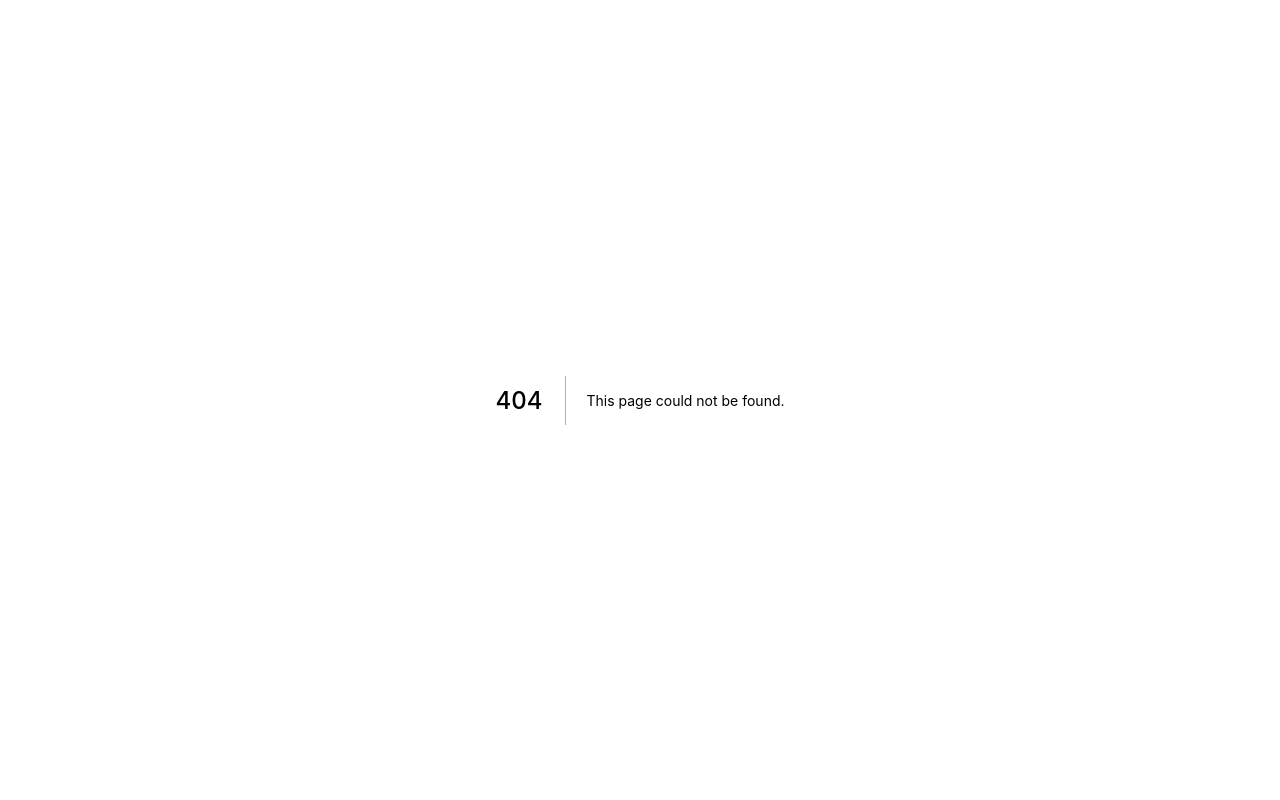
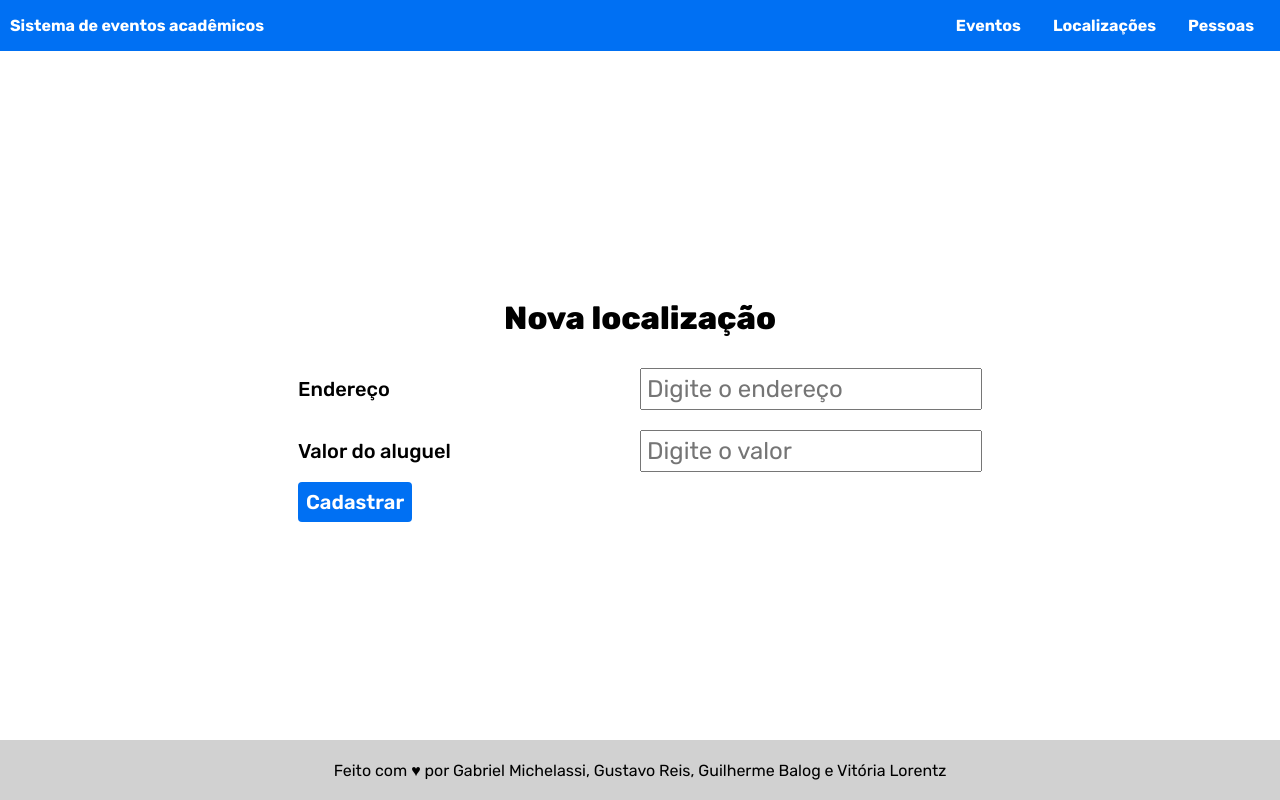
Before and after one commit to GuilhermeBalog/eventos-academicos-frontend, a Next.js app: page /localizacoes/novo in a window 1280 px wide. Before the commit this address had no page. Built offline with nearby package versions, Linux system fonts and the light colour scheme; no server answers.

Commit message:
página de add localização

```diff
--- a/package.json
+++ b/package.json
@@ -11,6 +11,7 @@
     "axios": "^0.21.0",
     "next": "10.0.2",
     "react": "17.0.1",
-    "react-dom": "17.0.1"
+    "react-dom": "17.0.1",
+    "react-icons": "^3.11.0"
   }
 }
--- /dev/null
+++ b/pages/localizacoes/novo.js
@@ -0,0 +1,43 @@
+import Head from 'next/head'
+import Link from 'next/link'
+import { useRouter } from 'next/router'
+import { useState } from 'react'
+import { FaTrashAlt, FaPlus } from 'react-icons/fa'
+import Layout from '../../components/Layout'
+import api from '../../services/api'
+import styles from '../../styles/Home.module.css'
+
+export default function NovaLocalizacao() {
+  const [endereco, setEndereco] = useState("")
+  const [valor, setValor] = useState("")
+  const router = useRouter()
+
+  async function handleSubmit(e) {
+    e.preventDefault()
+    await api.post('/localizacoes', { endereco, valor })
+    router.push('/localizacoes')
+  }
+
+  return (
+    <Layout>
+      <Head>
+        <title>Nova localização</title>
+        <link rel="icon" href="/favicon.ico" />
+      </Head>
+
+      <h1>Nova localização</h1>
+
+      <form onSubmit={handleSubmit}>
+        <div>
+          <label htmlFor="endereco">Endereço</label>
+          <input type="text" name="endereco" onChange={e => setEndereco(e.target.value)} id="endereco" placeholder="Digite o endereço" />
+        </div>
+        <div>
+          <label htmlFor="valor">Valor do aluguel</label>
+          <input type="text" name="valor" onChange={e => setValor(e.target.value)} id="valor" placeholder="Digite o valor" />
+        </div>
+        <button type="submit">Cadastrar</button>
+      </form>
+    </Layout>
+  )
+}
--- a/styles/Home.module.css
+++ b/styles/Home.module.css
@@ -14,7 +14,7 @@
   position: fixed;
   top: 0;
   width: 100%;
-  height: 50px;
+  min-height: 50px;
   padding: 0 10px;
   display: flex;
   justify-content: space-between;
@@ -46,6 +46,10 @@
 .noData{
   font-size: 1.25em;
   color: #8f8f8f;
+}
+
+.removeBtn{
+  background-color: #f20133 !important;
 }
 
 .footer {
@@ -98,12 +102,30 @@
   font-size: 1.5rem;
 }
 .grid {
-  display: flex;
+  /* display: flex;
   align-items: center;
   justify-content: center;
-  flex-wrap: wrap;
+  flex-wrap: wrap; */
+  display: grid;
+  grid-template-columns: 1fr 1fr;
+
   max-width: 800px;
-  margin-top: 3rem;
+  margin-top: 2.5rem;
+}
+
+.newCard{
+  margin: 1rem;
+  flex-basis: 45%;
+  padding: 1.5rem;
+  display: flex;
+  justify-content: center;
+  align-items: center;
+  color: #fff;
+  text-decoration: none;
+  border: 1px solid #eaeaea;
+  border-radius: 10px;
+  background-color: #0070f3;
+  cursor: pointer;
 }
 
 .card {
@@ -150,21 +172,9 @@
   font-weight: 300;
 }
 
-.card button{
-  background-color: #0070f3;
-  color: #fff;
-  border-radius: 4px;
-  cursor: pointer;
-  padding: 8px;
-  font-family: 'Rubik', sans-serif;
-  font-weight: 600;
-  border: none;
-}
-
-
 @media (max-width: 600px) {
   .grid {
     width: 100%;
-    flex-direction: column;
+    grid-template-columns: 1fr;
   }
 }
--- a/styles/globals.css
+++ b/styles/globals.css
@@ -15,3 +15,36 @@ a {
 * {
   box-sizing: border-box;
 }
+
+button{
+  background-color: #0070f3;
+  color: #fff;
+  border-radius: 4px;
+  cursor: pointer;
+  padding: 8px;
+  font-family: 'Rubik', sans-serif;
+  font-weight: 600;
+  border: none;
+}
+
+form div{
+  display: grid;
+  grid-template-columns: 1fr 1fr;
+  padding: 10px 0;
+  font-size: 1.25em;
+  align-items: center;
+}
+
+form label{
+  font-weight: 500;
+}
+
+form input{
+  padding: 5px;
+  font-family: 'Rubik', sans-serif;
+  font-size: 1.2em;
+}
+
+form button{
+  font-size: 1.25em;
+}
```
Also changed, not shown: pages/localizacoes/index.js (+20 -3 lines), 1 other file (tests, documents, lock files or other folders).
